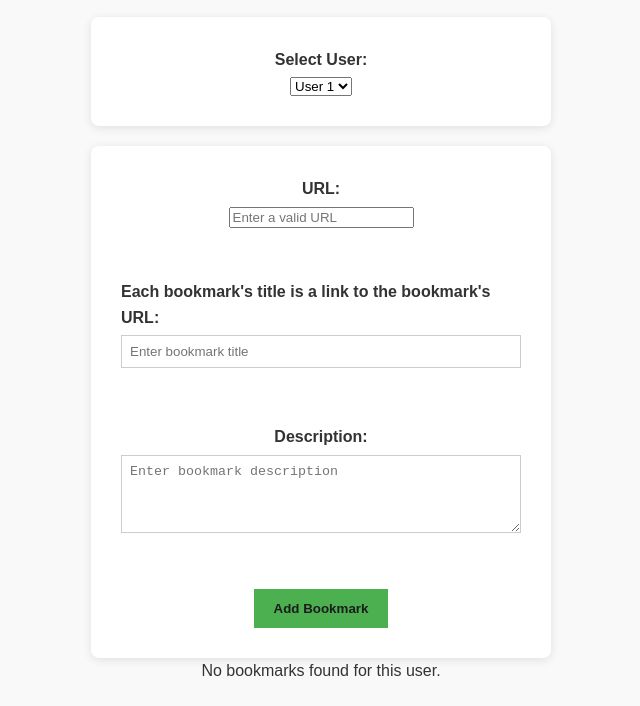
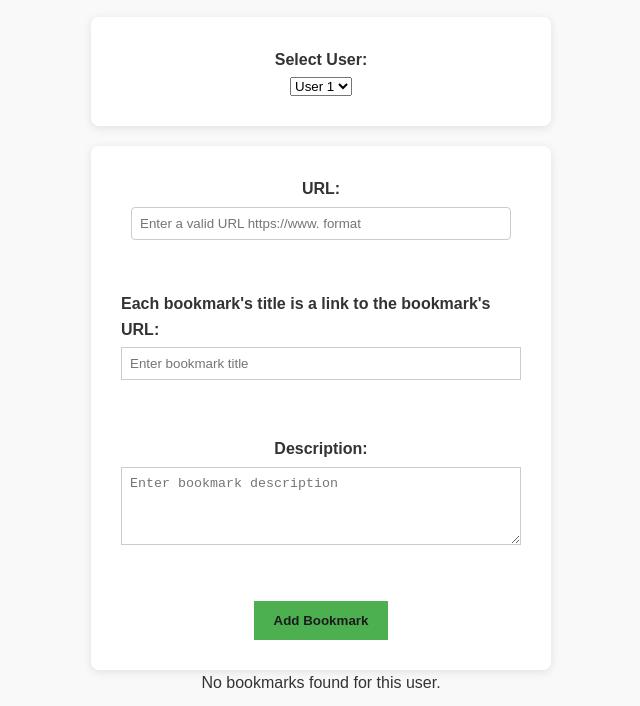
Before and after one commit to Della-Bella/Project-Shared-Bookmarks--Piscine, a website with bundled scripts: page index.html in a window 1280 px wide. Shown: the part 96-802 px from the top of the page, without its empty margins (319-959 px from the left). Built offline with nearby package versions, Linux system fonts and the light colour scheme.

Commit message:
instructions for the Input format

```diff
--- a/index.html
+++ b/index.html
@@ -22,7 +22,7 @@
             type="url"
             id="url"
             name="url"
-            placeholder="Enter a valid URL"
+            placeholder="Enter a valid URL https://www. format"
             required
          /><br /><br />
 
--- a/style.css
+++ b/style.css
@@ -48,6 +48,15 @@ textarea {
     box-sizing: border-box;
 }
 
+#url {
+   width: calc(100% - 20px);
+   min-width: 300px;
+   padding: 8px;
+   border: 1px solid #ccc;
+   border-radius: 4px;
+   box-sizing: border-box;
+}
+
 button[type="submit"] {
     background-color: #4CAF50;
     color: rgb(28, 28, 28);
@@ -74,7 +83,7 @@ button[type="submit"]:hover {
 
 #bookmark-list a {
     font-weight: bold;
-    color: blue;
+    color: rgb(255, 0, 136);
     text-decoration: none;
     font-style: italic;
     font-weight: lighter;
```
